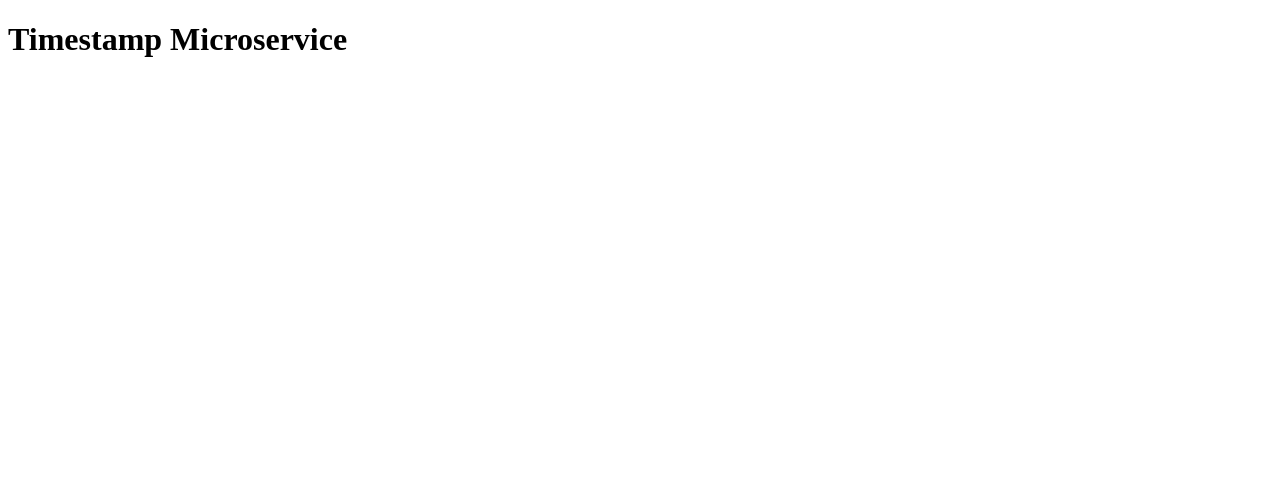
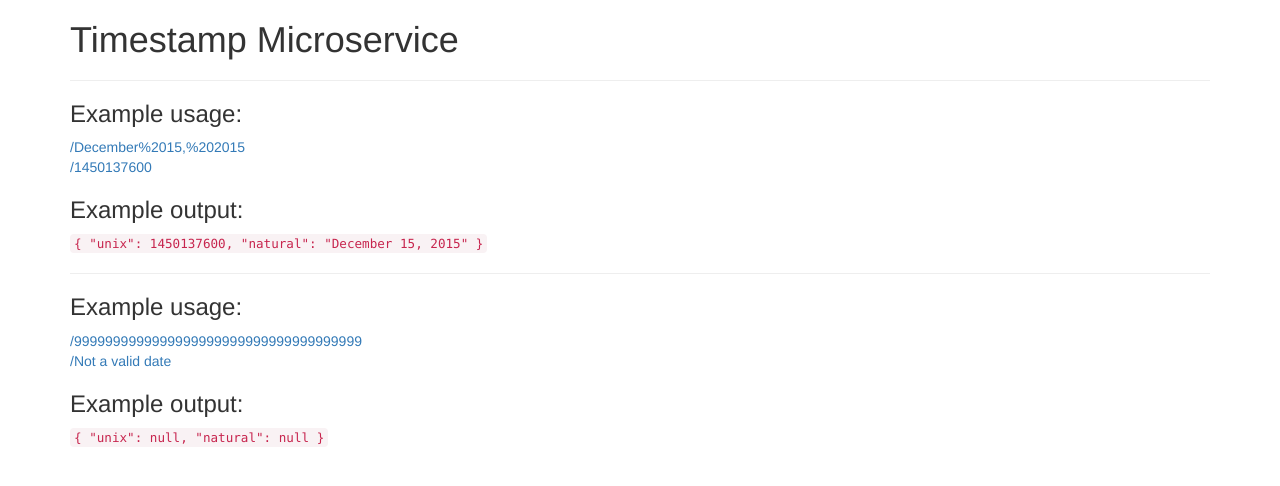
Before and after one commit to BeardOfDan/Timestamp-Microservice, a website: page public/index.html in a window 1280 px wide. Drawn offline with nearby package versions, Linux system fonts and the light colour scheme.

Commit message:
(feat) Make explanatory home page

```diff
--- a/public/index.html
+++ b/public/index.html
@@ -1,12 +1,49 @@
 <!DOCTYPE html>
-<html>
+<html lang="en">
+
+<!-- Note: The html for the example's home page was borrowed (and altered) into this page -->
 
 <head>
+  <title>Timestamp microservice</title>
+  <link rel="stylesheet" href="https://maxcdn.bootstrapcdn.com/bootstrap/3.3.6/css/bootstrap.min.css">
   <meta charset="utf-8" />
 </head>
 
 <body>
-  <h1>Timestamp Microservice</h1>
+  <div class="container">
+    <h1 class="header">
+      Timestamp Microservice
+    </h1>
+
+    <hr />
+
+    <h3>Example usage:</h3>
+    <a href="/December%2015,%202015">/December%2015,%202015</a>
+    <br>
+    <a href="/1450137600">/1450137600</a>
+    <h3>Example output:</h3>
+    <code>
+      {
+        "unix": 1450137600,
+        "natural": "December 15, 2015"
+      }
+    </code>
+
+    <hr />
+
+    <h3>Example usage:</h3>
+    <a href="/9999999999999999999999999999999999999">/9999999999999999999999999999999999999</a>
+    <br>
+    <a href="/Not a valid date">/Not a valid date</a>
+    <h3>Example output:</h3>
+    <code>
+      {
+        "unix": null,
+        "natural": null
+      }
+    </code>
+  </div>
+
 </body>
 
 </html>
```
